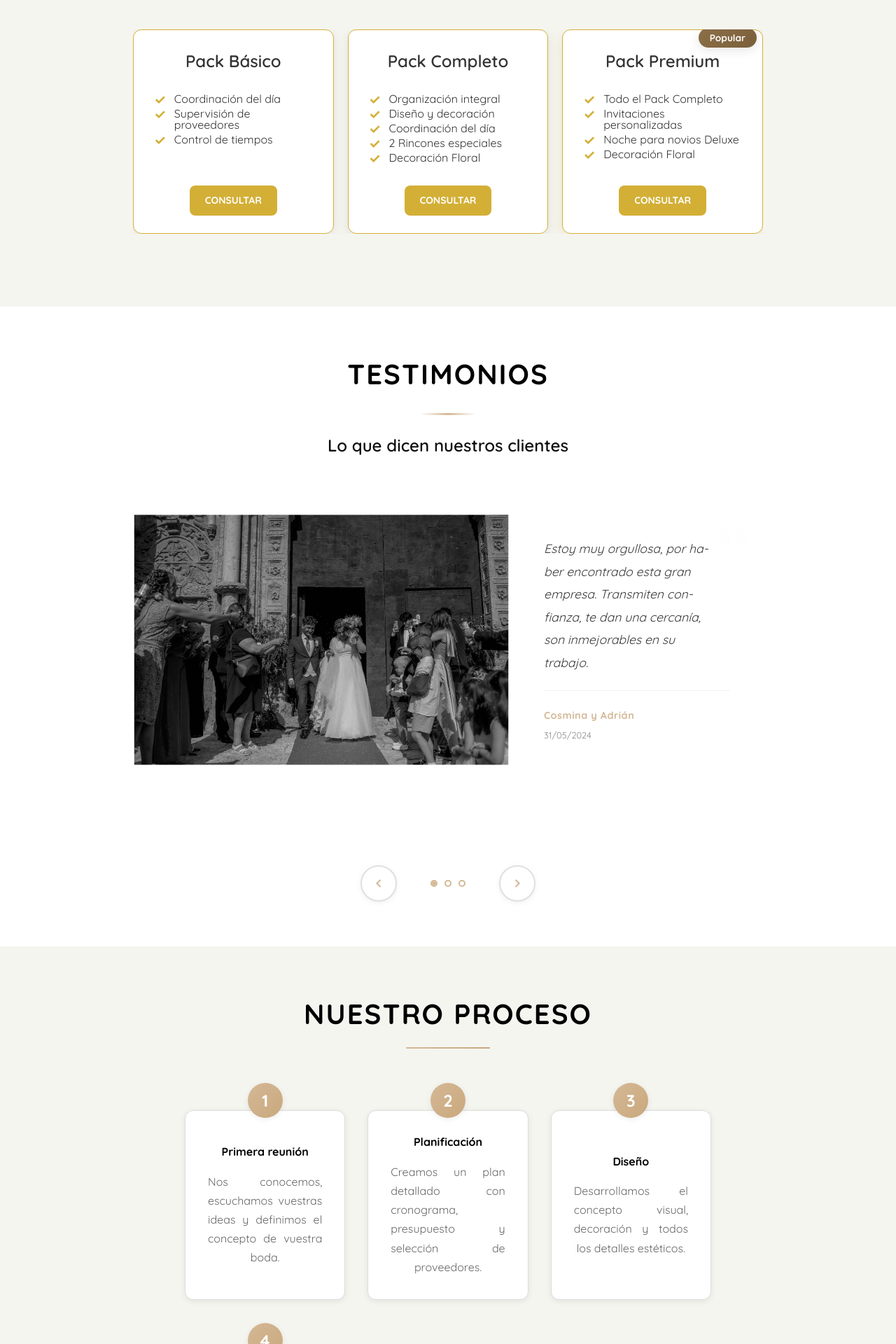
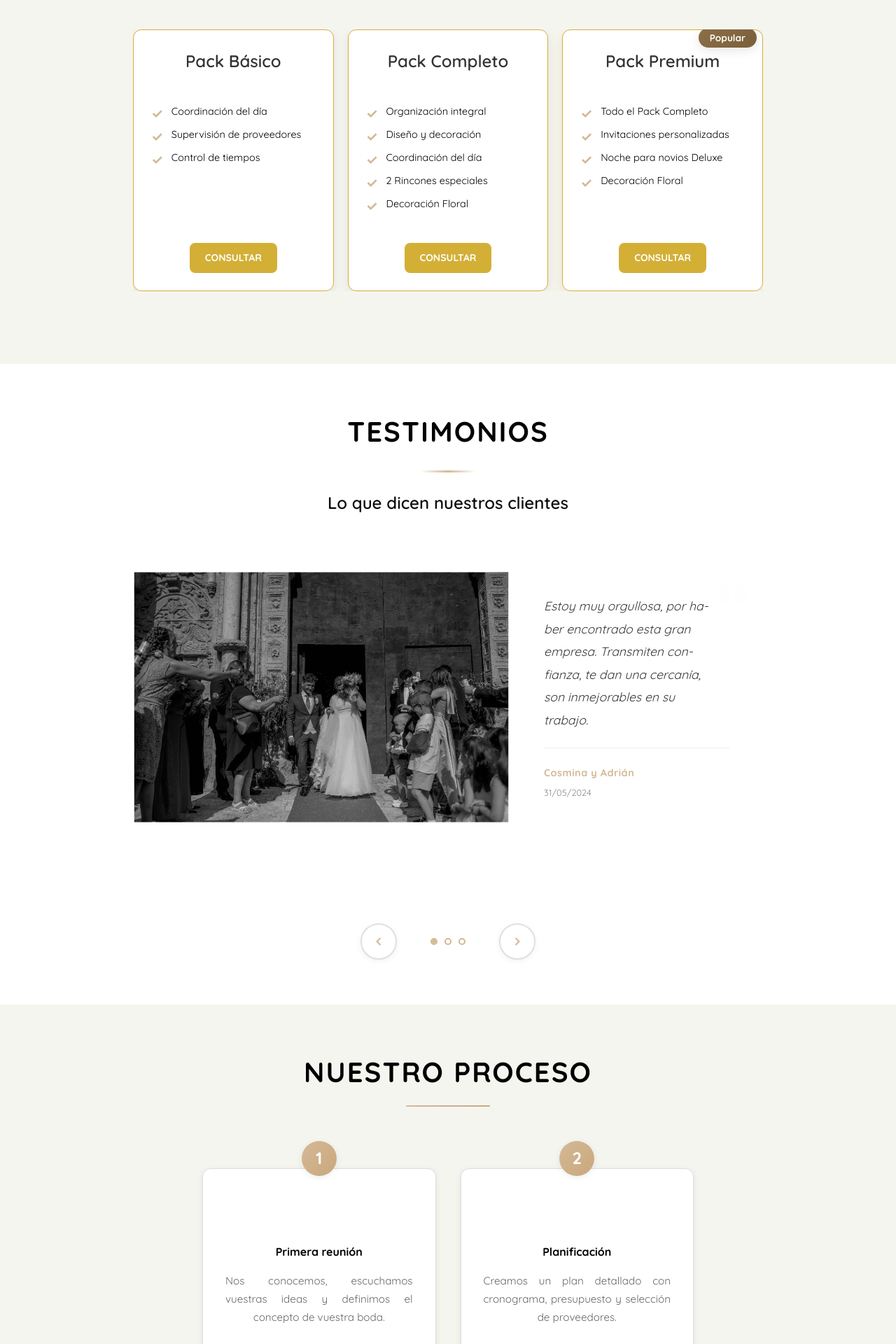
Before and after one commit to Patriciaddc80/rl-eventos-dossier, a React (Vite) app: page / in a window 1280 px wide. Shown: the part 5520-7440 px from the top of the page at 70% size. Built offline with nearby package versions, Linux system fonts and the light colour scheme; no server answers.

Commit message:
Mejoras de alineaciÃ³n y diseÃ±o: Packs y Proceso - Alinear listas de Packs correctamente y hacer cajas de Proceso cuadradas, del mismo tamaÃ±o y en grid 2x2

```diff
--- a/src/components/Packs.css
+++ b/src/components/Packs.css
@@ -63,9 +63,34 @@
   flex-shrink: 0;
 }
 
+.pack-card-inline .pricing-card-list li {
+  padding: 4px 0 4px 1.6rem;
+  position: relative;
+  color: var(--color-text);
+  font-size: 0.85rem;
+  line-height: 1.5;
+  text-align: left;
+  width: 100%;
+}
+
+.pack-card-inline .pricing-card-list li::before {
+  content: "✓";
+  position: absolute;
+  left: 0;
+  color: var(--color-primary);
+  font-weight: bold;
+  font-size: 1.1rem;
+  line-height: 1.5;
+}
+
 .pack-card-inline .pricing-card-list {
   list-style: none;
-  padding: 4px;
+  padding: 0;
+  margin: var(--spacing-sm) 0;
+  display: flex;
+  flex-direction: column;
+  align-items: flex-start;
+  width: 100%;
 }
 
 .price-tag-inline.consultar-btn {
@@ -117,30 +142,28 @@
   }
 
   .pack-card-inline .pricing-card-list {
-    font-size: 0.85rem;
     display: flex;
     flex-direction: column;
     align-items: center;
-    justify-content: center;
     margin: var(--spacing-sm) auto;
-    width: fit-content;
+    width: 100%;
+    max-width: 280px;
     padding: 0;
   }
 
   .pack-card-inline .pricing-card-list li {
     font-size: 0.8rem;
-    padding: 4px 0;
-    text-align: center;
+    padding: 4px 0 4px 1.4rem;
+    text-align: left;
     position: relative;
-    padding-left: 1.2rem;
-    display: flex;
-    align-items: center;
-    justify-content: center;
+    width: 100%;
+    line-height: 1.4;
   }
 
   .pack-card-inline .pricing-card-list li::before {
     left: 0;
     position: absolute;
+    font-size: 1rem;
   }
 
   .price-tag-inline.consultar-btn {
@@ -158,6 +181,17 @@
     grid-template-columns: repeat(2, 1fr);
     gap: var(--spacing-md);
   }
+
+  .pack-card-inline .pricing-card-list {
+    align-items: flex-start;
+    max-width: 100%;
+  }
+
+  .pack-card-inline .pricing-card-list li {
+    text-align: left;
+    padding: 4px 0 4px 1.6rem;
+    font-size: 0.85rem;
+  }
 }
 
 @media (min-width: 1024px) {
@@ -168,6 +202,21 @@
 
   .pack-card-inline {
     padding: var(--spacing-md);
+  }
+
+  .pack-card-inline .pricing-card-list {
+    align-items: flex-start;
+    max-width: 100%;
+  }
+
+  .pack-card-inline .pricing-card-list li {
+    font-size: 0.9rem;
+    padding: 5px 0 5px 1.8rem;
+    line-height: 1.6;
+  }
+
+  .pack-card-inline .pricing-card-list li::before {
+    font-size: 1.2rem;
   }
 }
 
@@ -181,25 +230,25 @@
     display: flex;
     flex-direction: column;
     align-items: center;
-    justify-content: center;
     margin: var(--spacing-sm) auto;
-    width: fit-content;
+    width: 100%;
+    max-width: 260px;
     padding: 0;
   }
 
   .pack-card-inline .pricing-card-list li {
-    text-align: center;
-    padding: 4px 0;
-    padding-left: 1.2rem;
-    display: flex;
-    align-items: center;
-    justify-content: center;
+    text-align: left;
+    padding: 4px 0 4px 1.3rem;
+    width: 100%;
     position: relative;
+    font-size: 0.75rem;
+    line-height: 1.4;
   }
 
   .pack-card-inline .pricing-card-list li::before {
     left: 0;
     position: absolute;
+    font-size: 0.95rem;
   }
 
   .price-tag-inline.consultar-btn {
--- a/src/components/Proceso.css
+++ b/src/components/Proceso.css
@@ -11,12 +11,13 @@
 .proceso-container {
   display: grid;
   grid-template-columns: repeat(2, 1fr);
-  gap: var(--spacing-md);
-  max-width: 800px;
+  gap: 24px;
+  max-width: 600px;
   margin: var(--spacing-xl) auto 0;
   width: 100%;
   box-sizing: border-box;
   padding: 0 var(--spacing-md);
+  justify-items: center;
 }
 
 .proceso-step {
@@ -24,15 +25,17 @@
   flex-direction: column;
   align-items: center;
   text-align: center;
-  padding: var(--spacing-lg);
+  padding: 20px;
   background: var(--color-white);
   border-radius: var(--border-radius-md);
   box-shadow: var(--shadow-sm);
   transition: all var(--transition-normal);
   border: 1px solid var(--color-primary);
-  min-height: 140px;
+  width: 100%;
+  max-width: 280px;
+  aspect-ratio: 1;
   justify-content: center;
-  gap: var(--spacing-sm);
+  gap: var(--spacing-xs);
   position: relative;
   margin-top: 30px;
 }
@@ -89,17 +92,18 @@
 @media (max-width: 767px) {
   .proceso-container {
     grid-template-columns: repeat(2, 1fr);
-    gap: var(--spacing-md);
-    max-width: 800px;
+    gap: 16px;
+    max-width: 500px;
     width: 100%;
     overflow-x: hidden;
     box-sizing: border-box;
+    justify-items: center;
   }
 
   .proceso-step {
-    padding: var(--spacing-sm);
-    min-height: 100px;
-    gap: var(--spacing-xs);
+    max-width: 100%;
+    padding: 16px;
+    gap: 8px;
     margin-top: 20px;
   }
 
@@ -125,17 +129,18 @@
   .proceso-container {
     display: grid;
     grid-template-columns: repeat(2, 1fr);
-    gap: 20px;
-    max-width: 800px;
+    gap: 12px;
+    max-width: 400px;
     width: 100%;
     overflow-x: hidden;
     box-sizing: border-box;
+    justify-items: center;
   }
 
   .proceso-step {
-    padding: var(--spacing-sm);
-    min-height: 100px;
-    gap: var(--spacing-xs);
+    max-width: 100%;
+    padding: 12px;
+    gap: 6px;
     margin-top: 18px;
   }
 
@@ -148,13 +153,13 @@
   }
 
   .proceso-content h3 {
-    font-size: 0.85rem;
+    font-size: 0.8rem;
     margin-bottom: 4px;
     line-height: 1.2;
   }
 
   .proceso-content p {
-    font-size: 0.75rem;
+    font-size: 0.7rem;
     line-height: 1.25;
     margin: 0;
   }
@@ -165,17 +170,18 @@
   .proceso-container {
     display: grid;
     grid-template-columns: repeat(2, 1fr);
-    gap: 15px;
-    max-width: 800px;
+    gap: 10px;
+    max-width: 340px;
     width: 100%;
     overflow-x: hidden;
     box-sizing: border-box;
+    justify-items: center;
   }
 
   .proceso-step {
-    padding: var(--spacing-xs);
-    min-height: 90px;
-    gap: var(--spacing-xs);
+    max-width: 100%;
+    padding: 10px;
+    gap: 5px;
     margin-top: 15px;
   }
 
@@ -203,16 +209,17 @@
   .proceso-container {
     display: grid;
     grid-template-columns: repeat(2, 1fr);
-    gap: 12px;
-    max-width: 800px;
+    gap: 8px;
+    max-width: 300px;
     width: 100%;
     overflow-x: hidden;
     box-sizing: border-box;
+    justify-items: center;
   }
 
   .proceso-step {
-    padding: var(--spacing-xs);
-    min-height: 80px;
+    max-width: 100%;
+    padding: 8px;
     gap: 4px;
     margin-top: 12px;
   }
@@ -236,22 +243,46 @@
   }
 }
 
-/* Pantallas medianas - 3 columnas */
+/* Pantallas medianas y grandes - mantener grid 2x2 */
 @media (min-width: 768px) {
   .proceso-container {
-    grid-template-columns: repeat(3, 1fr);
+    grid-template-columns: repeat(2, 1fr);
+    gap: 30px;
+    max-width: 700px;
+  }
+
+  .proceso-step {
+    max-width: 320px;
+    padding: 24px;
+    margin-top: 35px;
+  }
+
+  .proceso-number {
+    width: 55px;
+    height: 55px;
+    font-size: 1.4rem;
+    top: -35px;
+  }
+
+  .proceso-content h3 {
+    font-size: 1.05rem;
+  }
+
+  .proceso-content p {
+    font-size: 0.9rem;
   }
 }
 
 /* Pantallas grandes */
 @media (min-width: 1024px) {
   .proceso-container {
-    gap: var(--spacing-lg);
+    gap: 35px;
+    max-width: 750px;
   }
 
   .proceso-step {
-    padding: var(--spacing-xl);
-    min-height: 160px;
+    max-width: 350px;
+    padding: 28px;
     margin-top: 40px;
   }
 
@@ -267,6 +298,6 @@
   }
 
   .proceso-content p {
-    font-size: 1rem;
+    font-size: 0.95rem;
   }
 }
```
